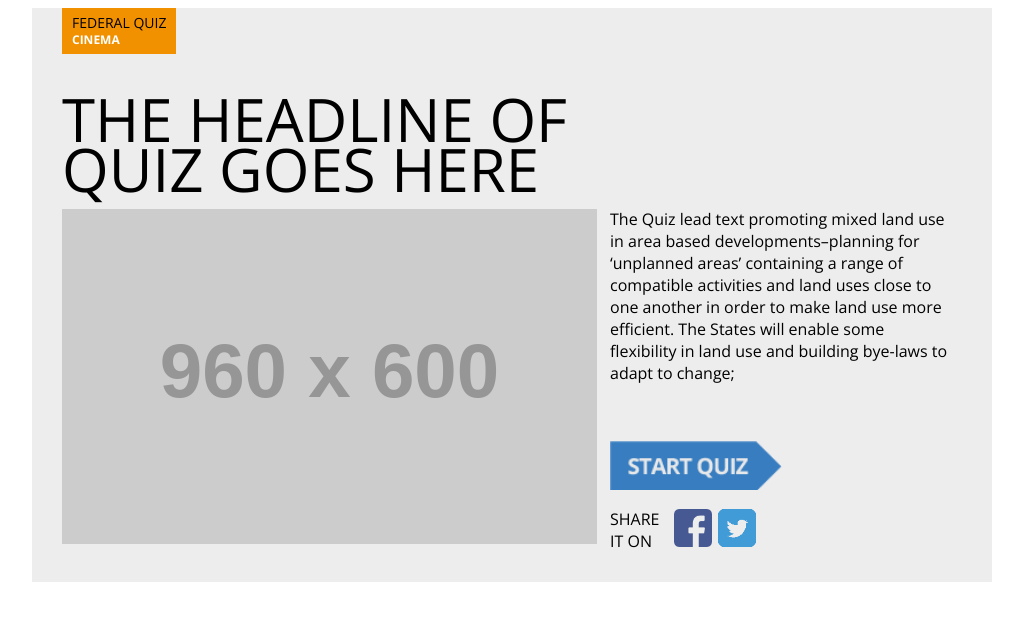
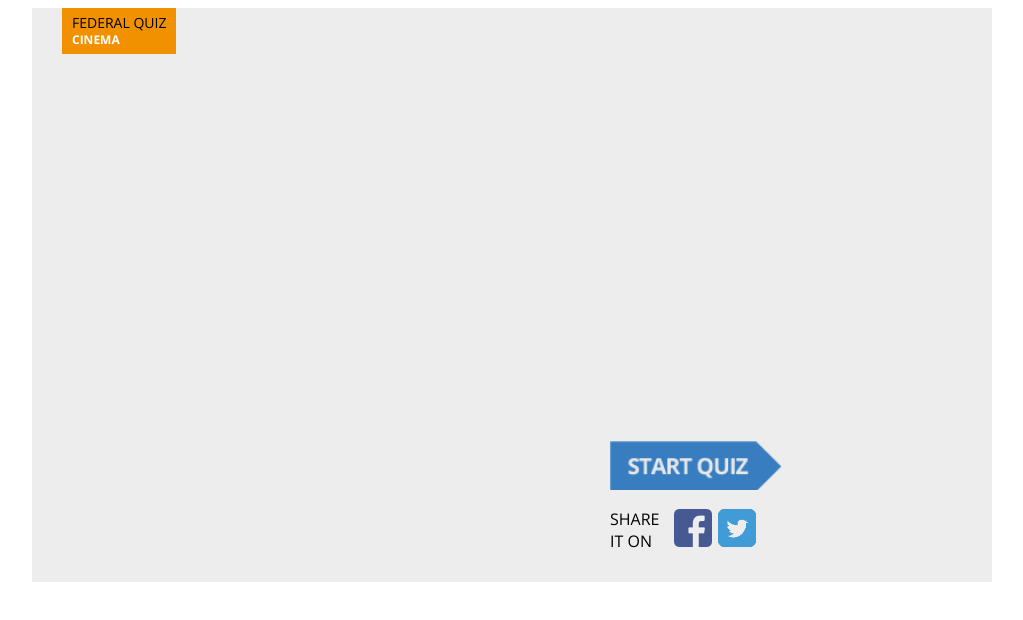
Before and after one commit to eunicedhivya/thefederalquiz, a plain HTML site: page index.html in a window 1280 px wide. Shown: the whole page, without its empty margins (128-1151 px from the left). Drawn offline with nearby package versions, Linux system fonts and the light colour scheme; placeholder pictures from the web are drawn by us.

Commit message:
Update index.html

```diff
--- a/index.html
+++ b/index.html
@@ -83,10 +83,6 @@
     <script type='text/javascript'>
 
         var pos = 0, quiz, quiz_title, quiz_desc, quiz_status, question, description, leadVisual, choiceA, choiceB, choiceC, choiceD, reference, score = 0;
-
-        quiz_title = "The Headline of quiz goes here";
-        quiz_desc = "The Quiz lead text promoting mixed land use in area based developments–planning for ‘unplanned areas’ containing a range of compatible activities and land uses close to one another in order to make land use more efficient. The States will enable some flexibility in land use and building bye-laws to adapt to change;";
-        quiz_image = "https://via.placeholder.com/960x600";
         jQuery(".quiz_headline").text(quiz_title);
         jQuery(".quiz_description").text(quiz_desc);
         jQuery(".quiz_leadimg").attr("src", quiz_image);
```
